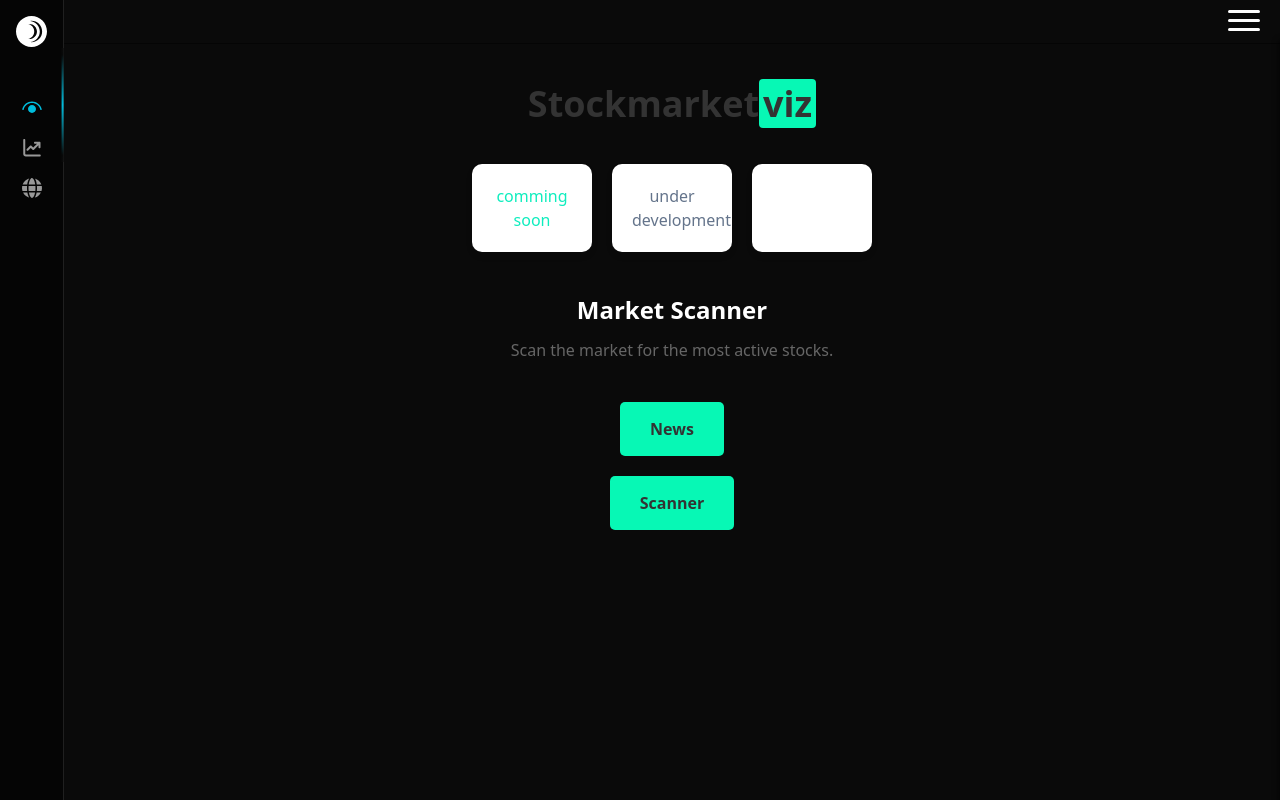
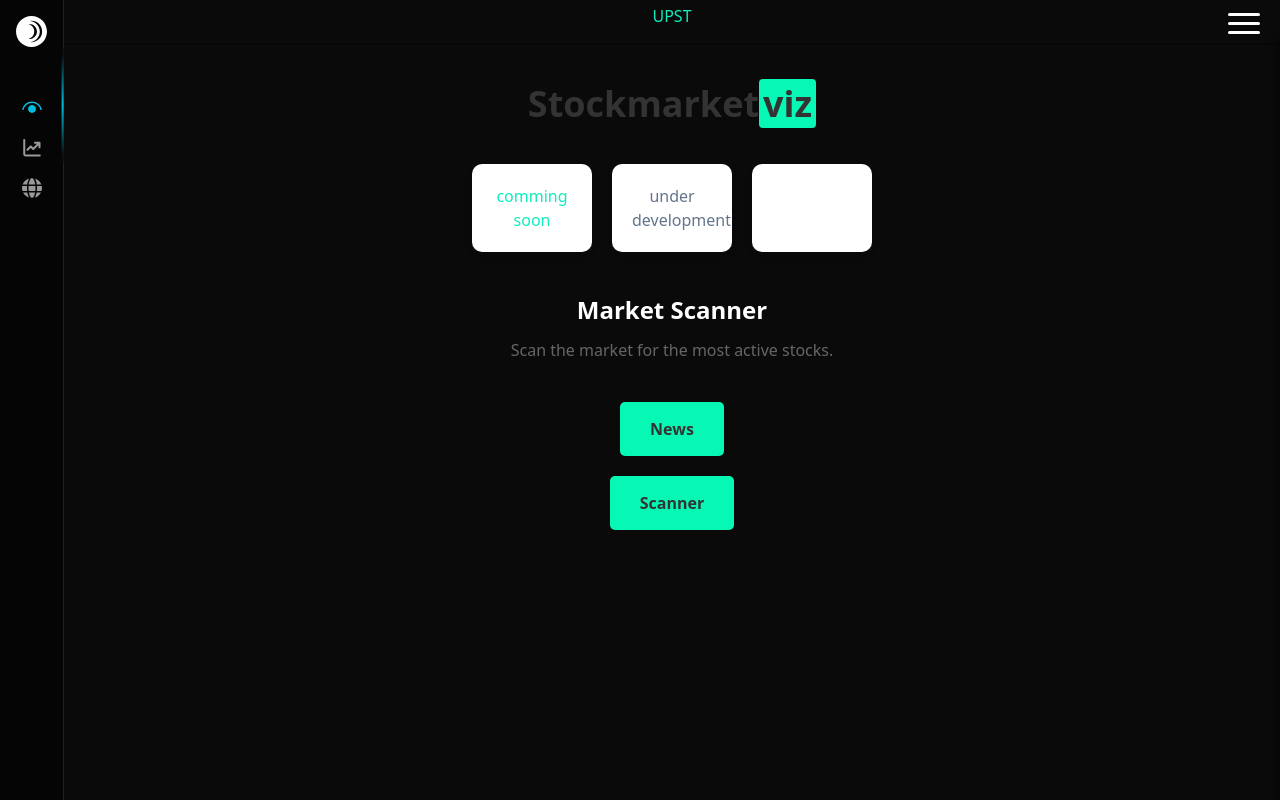
Before and after one commit to CandaceAhrends/viz, a React (Vite) app: page / in a window 1280 px wide. Built offline with nearby package versions, Linux system fonts and the light colour scheme; no server answers.

Commit message:
save work

```diff
--- a/src/components/content/Header.jsx
+++ b/src/components/content/Header.jsx
@@ -1,11 +1,14 @@
-import React from 'react';
+import React, { useContext } from 'react';
 import SideMenu from '../navigation/SideMenu';
+import { StockContext } from '../../StockContext';
 import HamIconToggle from './HamIconToggle';
 
 const Header = () => {
+  const { selectedStock } = useContext(StockContext);
   return (
     <header className="text-white h-[40px]  mt-1  border-b border-neutral-900 ">
-      <div className="flex justify-end w-full p-1 mr-5 mt-[.1rem] z-[999999]">
+      <p className="flex justify-center text-green ">{selectedStock}</p>
+      <div className="flex justify-end w-full p-1 mr-5 mt-[-1.2rem] z-[999999]">
         <HamIconToggle Menu={SideMenu} />
       </div>
     </header>
```
Also changed, not shown: 7 other files (tests, documents, lock files or other folders).
